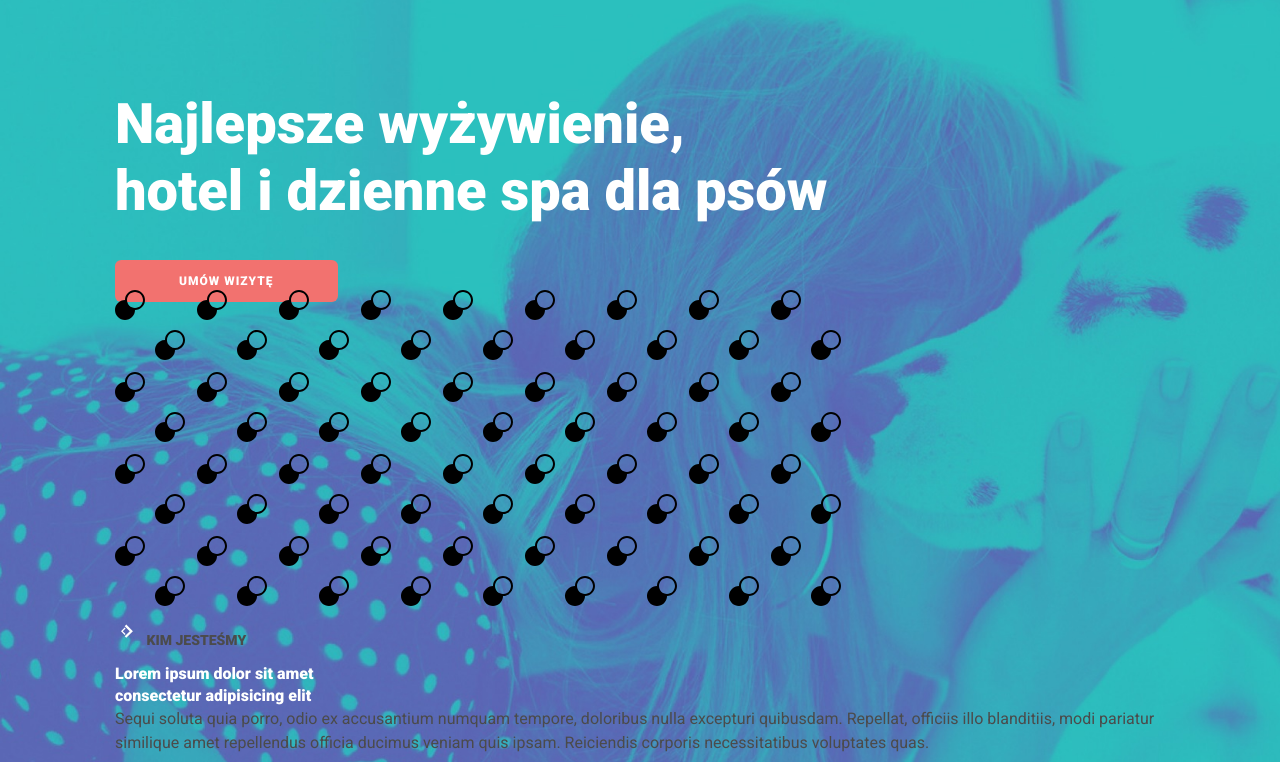
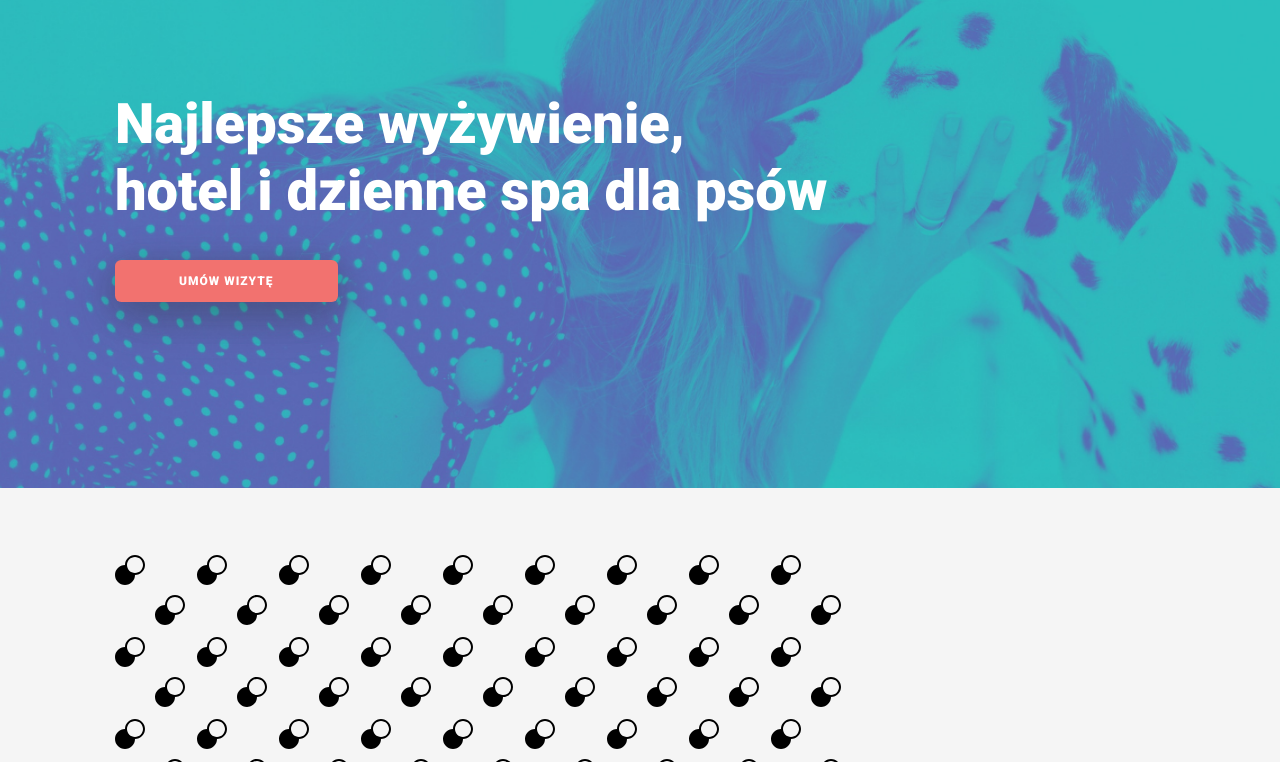
Before and after one commit to Korka3/Doggie, a website: page index.html in a window 1280 px wide. Shown: the part 165-927 px from the top of the page. Drawn offline with Linux system fonts and the light colour scheme; grey boxes are pictures that could not be loaded.

Commit message:
Przeniesione tlo na site header

```diff
--- a/dev-assets/04-elements/_body.scss
+++ b/dev-assets/04-elements/_body.scss
@@ -1,9 +1,5 @@
 body {
-  background-image: url("../images/background.jpg");
   background-color: $gray-light;
-  background-position: center -67px;
-  background-size: cover;
-  background-repeat: no-repeat;
   color: $gray-dark;
   font-family: "Roboto", sans-serif;
   font-size: $font-size-5;
--- a/dev-assets/06-components/_btn.scss
+++ b/dev-assets/06-components/_btn.scss
@@ -31,5 +31,7 @@
     max-width: $grid-base * 2.1;
     padding: $grid-base * 1.4 4rem;
     text-align: center;
+    filter: drop-shadow(0px 8px 16px rgba(38, 38, 38, 0.24))
+      drop-shadow(0px 16px 24px rgba(38, 38, 38, 0.2));
   }
 }
--- a/dev-assets/07-templates/_site-header.scss
+++ b/dev-assets/07-templates/_site-header.scss
@@ -1,4 +1,10 @@
 .t-site-header {
+  background-image: url("../images/background.jpg");
+  background-position: center -67px;
+  background-size: cover;
+  background-repeat: no-repeat;
+  min-height: 720px;
+
   &__logo {
     height: 43px;
     width: auto;
```
Also changed, not shown: prod-assets/style.css.
